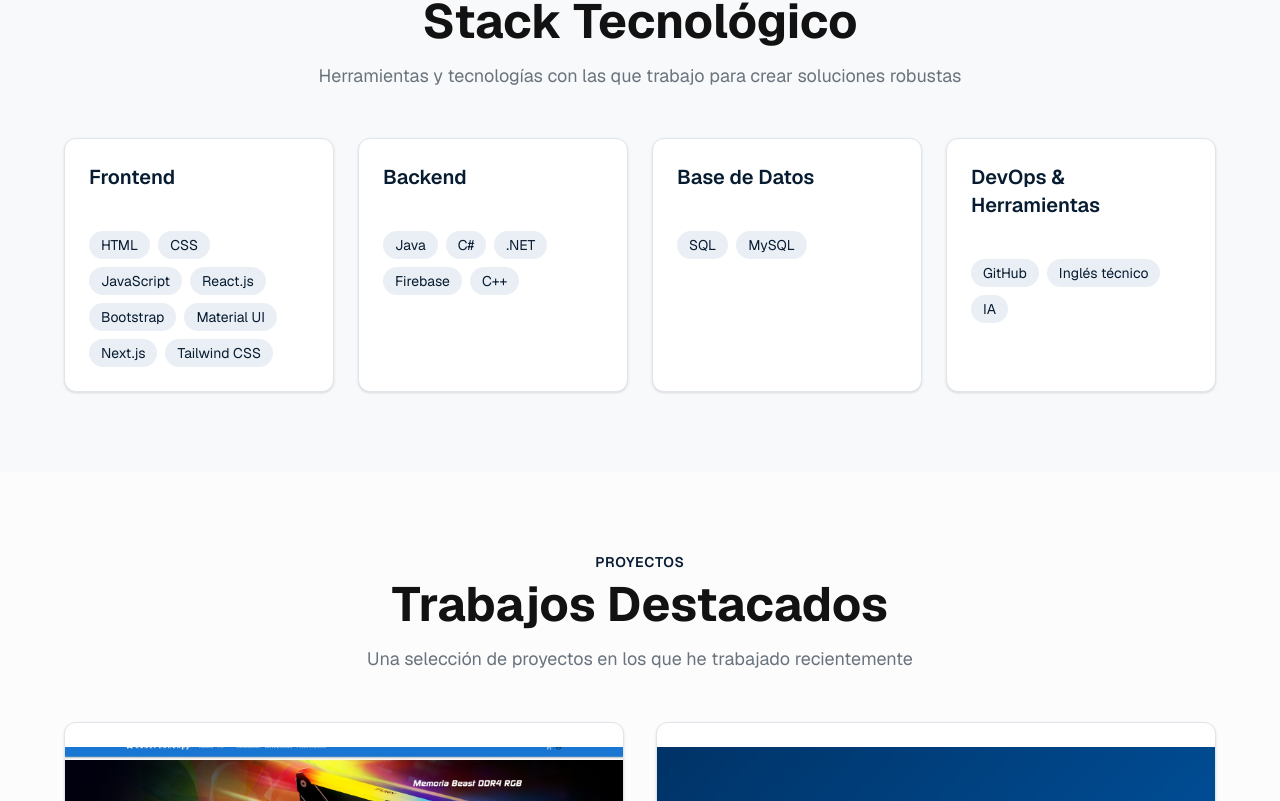
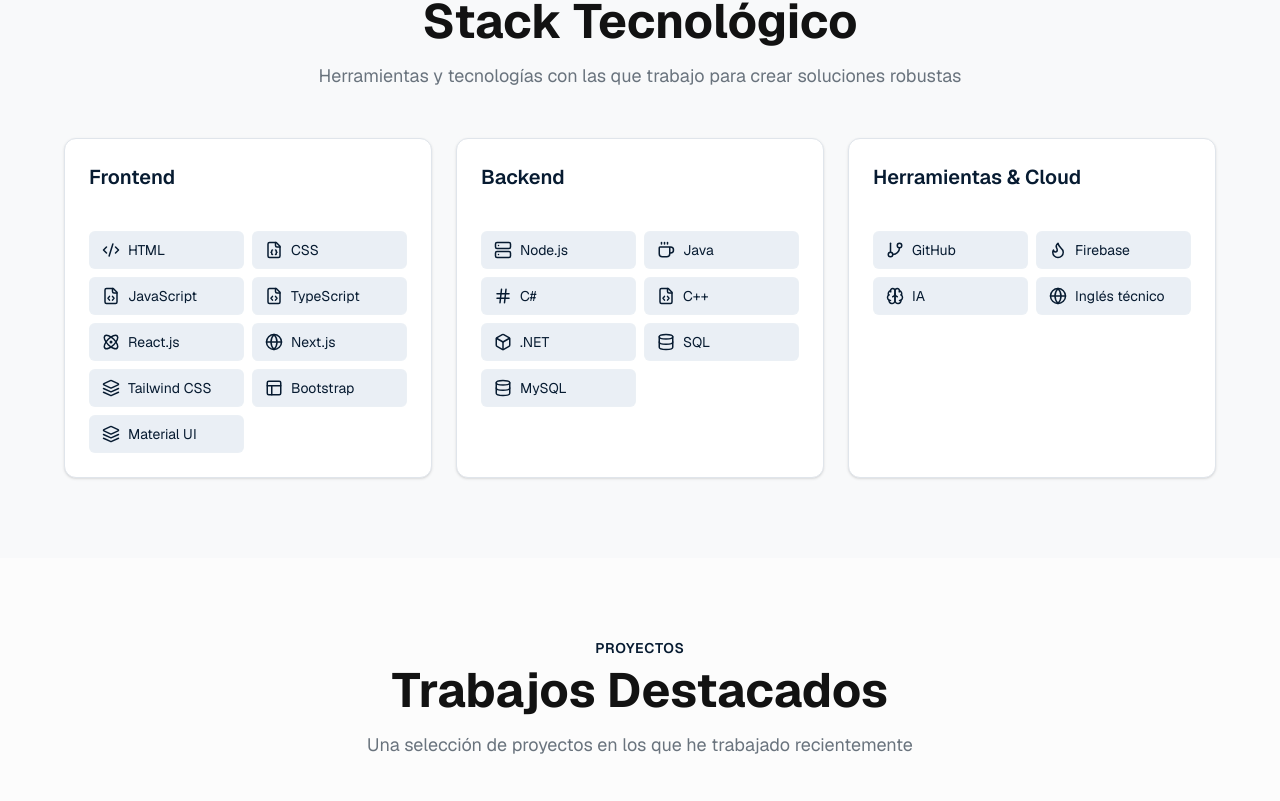
Before and after one commit to AntonioMelino/Portfolio-Antonio-Melino, a Next.js app: page / in a window 1280 px wide. Shown: the part 2019-2820 px from the top of the page. Built offline with nearby package versions, Linux system fonts and the light colour scheme.

Commit message:
feat(skills): agregar íconos para representar las tecnologías en la sección de skills
-Se agregaron íconos para cada una de las tecnologías
-Se cambió la manera en que se muestran

```diff
--- a/components/contact-section.tsx
+++ b/components/contact-section.tsx
@@ -163,8 +163,8 @@ export function ContactSection() {
             <Card className="p-6 bg-primary text-primary-foreground">
               <h3 className="font-semibold mb-2">¿Listo para empezar?</h3>
               <p className="text-sm opacity-90 leading-relaxed">
-                Estoy disponible para proyectos freelance y colaboraciones. ¡No
-                dudes en contactarme!
+                Estoy disponible para proyectos freelance y empresas. ¡No dudes
+                en contactarme!
               </p>
             </Card>
           </div>
--- a/components/skills-section.tsx
+++ b/components/skills-section.tsx
@@ -1,30 +1,57 @@
 import { Card } from "@/components/ui/card";
+import {
+  Code2,
+  FileJson,
+  FileCode,
+  Atom,
+  Layout,
+  Layers,
+  Coffee,
+  Hash,
+  Box,
+  Flame,
+  Database,
+  GitBranch,
+  Brain,
+  Globe,
+  Server,
+} from "lucide-react";
 
 const skillCategories = [
   {
     title: "Frontend",
     skills: [
-      "HTML",
-      "CSS",
-      "JavaScript",
-      "React.js",
-      "Bootstrap",
-      "Material UI",
-      "Next.js",
-      "Tailwind CSS",
+      { name: "HTML", icon: <Code2 size={18} /> },
+      { name: "CSS", icon: <FileJson size={18} /> },
+      { name: "JavaScript", icon: <FileCode size={18} /> },
+      { name: "TypeScript", icon: <FileCode size={18} /> },
+      { name: "React.js", icon: <Atom size={18} /> },
+      { name: "Next.js", icon: <Globe size={18} /> }, // 🆕 AGREGADO
+      { name: "Tailwind CSS", icon: <Layers size={18} /> }, // 🆕 AGREGADO
+      { name: "Bootstrap", icon: <Layout size={18} /> },
+      { name: "Material UI", icon: <Layers size={18} /> },
     ],
   },
   {
     title: "Backend",
-    skills: ["Java", "C#", ".NET", "Firebase", "C++"],
+    skills: [
+      { name: "Node.js", icon: <Server size={18} /> },
+      { name: "Java", icon: <Coffee size={18} /> },
+      { name: "C#", icon: <Hash size={18} /> },
+      { name: "C++", icon: <FileCode size={18} /> },
+      { name: ".NET", icon: <Box size={18} /> },
+      { name: "SQL", icon: <Database size={18} /> },
+      { name: "MySQL", icon: <Database size={18} /> }, // 🆕 AGREGADO
+    ],
   },
   {
-    title: "Base de Datos",
-    skills: ["SQL", "MySQL"],
-  },
-  {
-    title: "DevOps & Herramientas",
-    skills: ["GitHub", "Inglés técnico", "IA"],
+    title: "Herramientas & Cloud",
+    skills: [
+      { name: "GitHub", icon: <GitBranch size={18} /> },
+      { name: "Firebase", icon: <Flame size={18} /> },
+      { name: "IA", icon: <Brain size={18} /> },
+      { name: "Inglés técnico", icon: <Globe size={18} /> }, // 🆕 AGREGADO
+    ],
   },
 ];
 
@@ -45,7 +72,7 @@ export function SkillsSection() {
           </p>
         </div>
 
-        <div className="grid md:grid-cols-2 lg:grid-cols-4 gap-6">
+        <div className="grid md:grid-cols-2 lg:grid-cols-3 gap-6">
           {skillCategories.map((category) => (
             <Card
               key={category.title}
@@ -54,13 +81,16 @@ export function SkillsSection() {
               <h3 className="text-xl font-semibold mb-4 text-primary">
                 {category.title}
               </h3>
-              <div className="flex flex-wrap gap-2">
+
+              {/* GRID DE DOS COLUMNAS COMO EN LA FOTO */}
+              <div className="grid grid-cols-1 sm:grid-cols-2 gap-2">
                 {category.skills.map((skill) => (
                   <span
-                    key={skill}
-                    className="px-3 py-1 bg-secondary text-secondary-foreground rounded-full text-sm"
+                    key={skill.name}
+                    className="flex items-center gap-2 px-3 py-2 bg-secondary text-secondary-foreground rounded-md text-sm border border-secondary/40"
                   >
-                    {skill}
+                    {skill.icon}
+                    {skill.name}
                   </span>
                 ))}
               </div>
```
